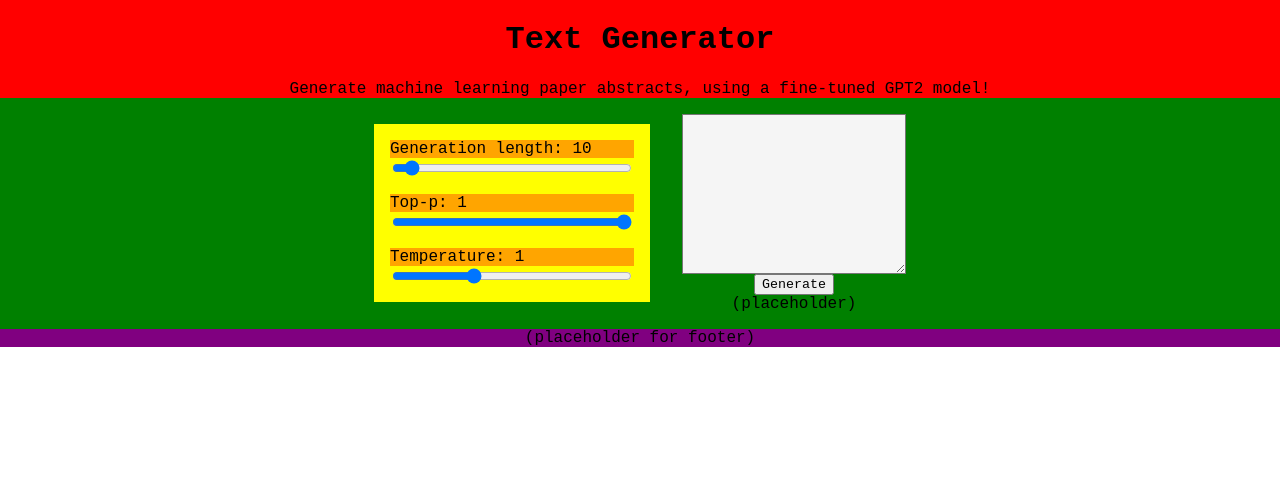
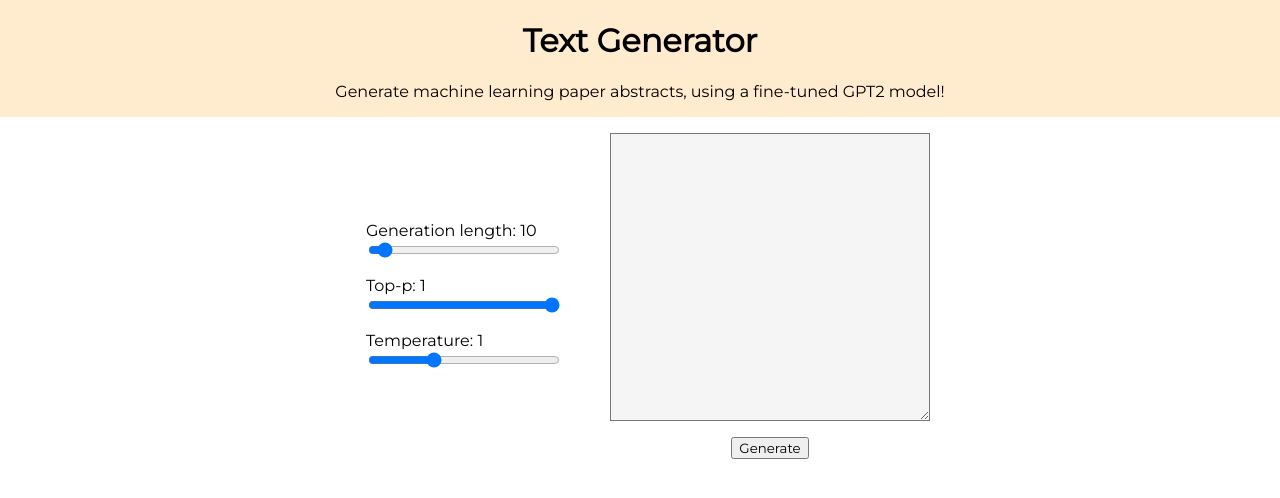
Before and after one commit to dennischenfeng/text-generation, a Flask app: page / in a window 1280 px wide. Shown: the top 498 px of the page. Run offline with Flask 2, Linux system fonts and the light colour scheme.

Commit message:
working, and looks pretty clean already

```diff
--- a/text_generation/static/css/style.css
+++ b/text_generation/static/css/style.css
@@ -1,6 +1,8 @@
+@import url('https://fonts.googleapis.com/css2?family=Montserrat&display=swap');
+
 * {
   box-sizing: border-box;
-  font-family: 'Courier New', monospace;
+  font-family: 'Montserrat', sans-serif;
 }
 
 body {
@@ -15,8 +17,9 @@ body {
 .header {
   display: flex;
   flex-direction: column;
-  background-color: red;
   width: 100%;
+  background-color: blanchedalmond;
+  padding-bottom: 1rem;
 }
 
 .title {
@@ -37,7 +40,6 @@ body {
   gap: 2rem;
   padding: 1rem;
   /* max-width: 1100px; */
-  background-color: green;
   width: 100%;
 }
 
@@ -47,7 +49,6 @@ body {
   align-items: left;
   justify-content: center;
   /* margin: 2rem; */
-  background-color: yellow;
   gap: 1rem;
   padding: 1rem;
 }
@@ -59,16 +60,17 @@ body {
 
 .hover-for-tooltip {
   position: relative;
-  background-color: orange;
 }
 
 .hover-for-tooltip .tooltip {
   visibility: hidden;
   position: absolute;
   z-index: 1;
-  width: 10rem;
+  width: 15rem;
   left: 100%;
-  background-color: gray;
+  background-color: whitesmoke;
+  border: 1px solid black;
+  padding: 0.25rem;
 }
 
 .hover-for-tooltip:hover .tooltip {
@@ -76,8 +78,9 @@ body {
 }
 
 .slider {
-  width: 15rem;
+  width: 12rem;
 }
+
 
 .text-panel {
   display: flex;
@@ -88,18 +91,20 @@ body {
 }
 
 #text-field {
-  width: 14rem;
-  height: 10rem;
+  width: 20rem;
+  height: 18rem;
   background-color: whitesmoke;
   white-space: break-spaces;
-  /* margin-bottom: 1rem; */
+  margin-bottom: 1rem;
+  padding: 0.5rem;
+  font-size: 16px;
 }
 
 
 /* Footer */
-.footer {
+/* .footer {
   align-items: center;
   justify-items: center;
   background-color: purple;
   width: 100%;
-}
+} */
--- a/text_generation/templates/index.html
+++ b/text_generation/templates/index.html
@@ -54,12 +54,11 @@
     <div class="text-panel">
       <textarea id="text-field"></textarea>
       <button id="generate-btn">Generate</button>
-      <div id='result-text'>(placeholder)</div>
     </div>
 
   </main>
-  <footer class="footer">
+  <!-- <footer class="footer">
     <div>(placeholder for footer)</div>
-  </footer>
+  </footer> -->
 </body>
 </html>
```
